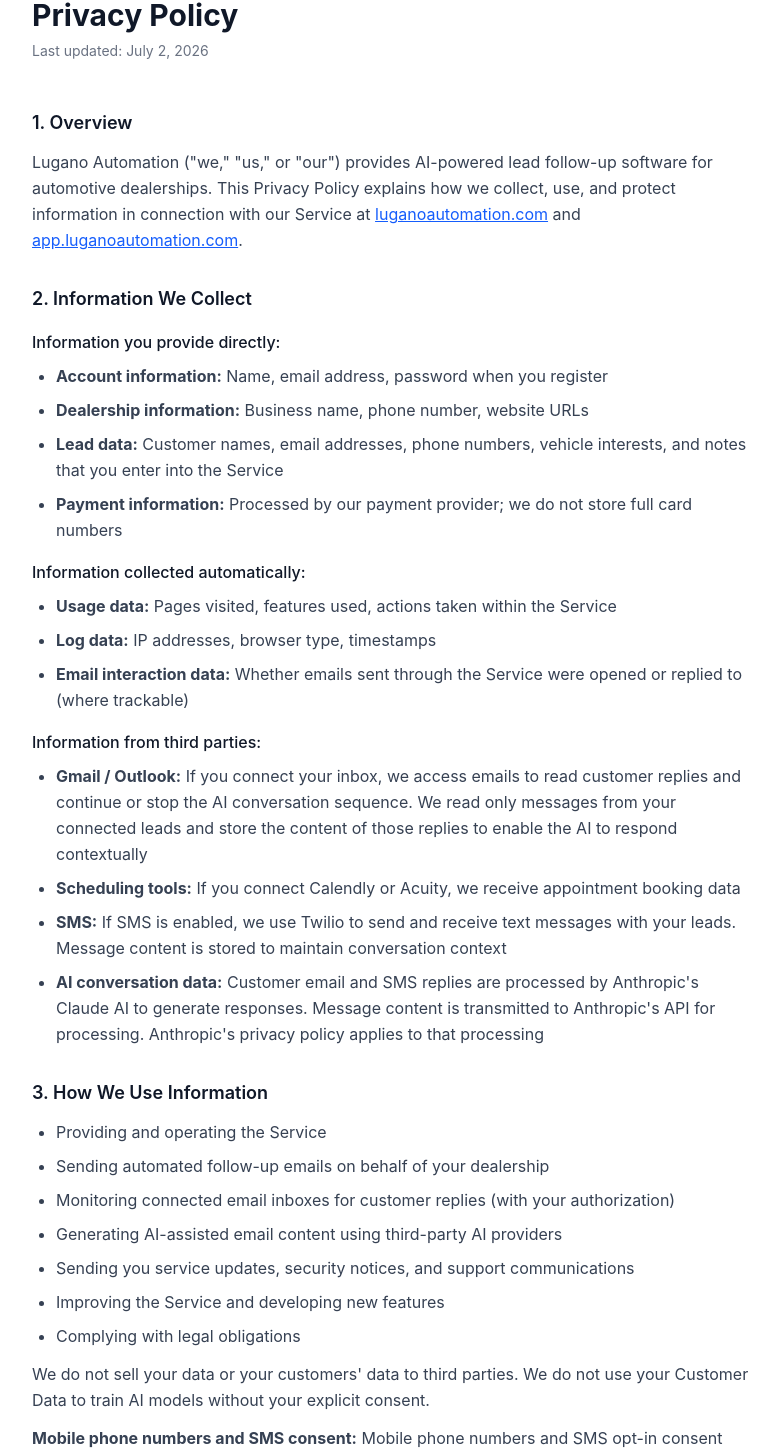
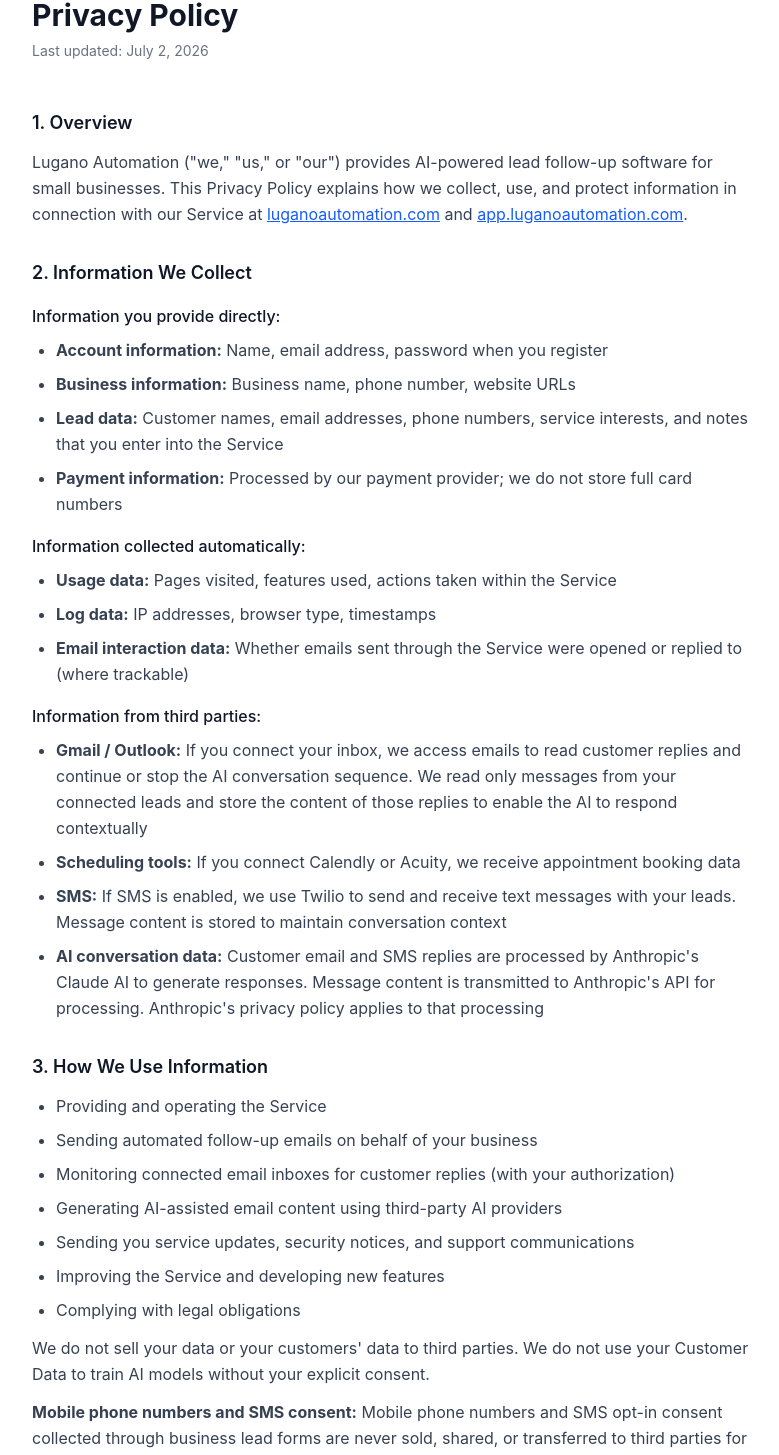
Before and after one commit to SolariAutomation/lugano-landing, a Next.js app: page /privacy in a window 1280 px wide. Shown: the part 128-1583 px from the top of the page, without its empty margins (248-1027 px from the left). Built offline with nearby package versions, Linux system fonts and the light colour scheme.

Commit message:
Remove dealership/automotive language from privacy policy and terms of service

```diff
--- a/app/privacy/page.tsx
+++ b/app/privacy/page.tsx
@@ -19,7 +19,7 @@
 
           <section>
             <h2 className="text-lg font-semibold text-gray-900 mb-3">1. Overview</h2>
-            <p>Lugano Automation (&quot;we,&quot; &quot;us,&quot; or &quot;our&quot;) provides AI-powered lead follow-up software for automotive dealerships. This Privacy Policy explains how we collect, use, and protect information in connection with our Service at <a href="https://luganoautomation.com" className="text-blue-600 underline">luganoautomation.com</a> and <a href="https://app.luganoautomation.com" className="text-blue-600 underline">app.luganoautomation.com</a>.</p>
+            <p>Lugano Automation (&quot;we,&quot; &quot;us,&quot; or &quot;our&quot;) provides AI-powered lead follow-up software for small businesses. This Privacy Policy explains how we collect, use, and protect information in connection with our Service at <a href="https://luganoautomation.com" className="text-blue-600 underline">luganoautomation.com</a> and <a href="https://app.luganoautomation.com" className="text-blue-600 underline">app.luganoautomation.com</a>.</p>
           </section>
 
           <section>
@@ -28,8 +28,8 @@
             <h3 className="font-medium text-gray-900 mb-2 mt-4">Information you provide directly:</h3>
             <ul className="list-disc pl-6 space-y-2">
               <li><strong>Account information:</strong> Name, email address, password when you register</li>
-              <li><strong>Dealership information:</strong> Business name, phone number, website URLs</li>
-              <li><strong>Lead data:</strong> Customer names, email addresses, phone numbers, vehicle interests, and notes that you enter into the Service</li>
+              <li><strong>Business information:</strong> Business name, phone number, website URLs</li>
+              <li><strong>Lead data:</strong> Customer names, email addresses, phone numbers, service interests, and notes that you enter into the Service</li>
               <li><strong>Payment information:</strong> Processed by our payment provider; we do not store full card numbers</li>
             </ul>
 
@@ -53,7 +53,7 @@
             <h2 className="text-lg font-semibold text-gray-900 mb-3">3. How We Use Information</h2>
             <ul className="list-disc pl-6 space-y-2">
               <li>Providing and operating the Service</li>
-              <li>Sending automated follow-up emails on behalf of your dealership</li>
+              <li>Sending automated follow-up emails on behalf of your business</li>
               <li>Monitoring connected email inboxes for customer replies (with your authorization)</li>
               <li>Generating AI-assisted email content using third-party AI providers</li>
               <li>Sending you service updates, security notices, and support communications</li>
@@ -61,7 +61,7 @@
               <li>Complying with legal obligations</li>
             </ul>
             <p className="mt-3">We do not sell your data or your customers&apos; data to third parties. We do not use your Customer Data to train AI models without your explicit consent.</p>
-            <p className="mt-3"><strong>Mobile phone numbers and SMS consent:</strong> Mobile phone numbers and SMS opt-in consent collected through dealership lead forms are never sold, shared, or transferred to third parties for marketing purposes. This data is used solely to facilitate follow-up communications between the dealership and the customer who submitted the form. Mobile opt-in data and consent will not be shared with any third party.</p>
+            <p className="mt-3"><strong>Mobile phone numbers and SMS consent:</strong> Mobile phone numbers and SMS opt-in consent collected through business lead forms are never sold, shared, or transferred to third parties for marketing purposes. This data is used solely to facilitate follow-up communications between the business and the customer who submitted the form. Mobile opt-in data and consent will not be shared with any third party.</p>
           </section>
 
           <section>
--- a/app/terms/page.tsx
+++ b/app/terms/page.tsx
@@ -25,7 +25,7 @@
 
           <section>
             <h2 className="text-lg font-semibold text-gray-900 mb-3">2. Description of Service</h2>
-            <p>Lugano Automation is a software-as-a-service (SaaS) platform designed for automotive dealerships. The Service provides AI-assisted email follow-up sequences, lead management, team coordination tools, appointment tracking, and related features to help dealerships engage with prospective customers.</p>
+            <p>Lugano Automation is a software-as-a-service (SaaS) platform designed for small businesses. The Service provides AI-assisted email follow-up sequences, lead management, team coordination tools, appointment tracking, and related features to help businesses engage with prospective customers.</p>
             <p className="mt-3">We use third-party AI providers (including Anthropic) to generate email content. AI-generated content is provided as a starting point and may require human review. We do not guarantee that AI-generated emails will achieve any particular outcome.</p>
           </section>
 
@@ -42,7 +42,7 @@
               <li>The CAN-SPAM Act and applicable email marketing regulations</li>
               <li>The Telephone Consumer Protection Act (TCPA) where applicable</li>
               <li>GDPR or other applicable data protection laws if you serve customers in those jurisdictions</li>
-              <li>All federal, state, and local laws governing automotive sales and customer communications</li>
+              <li>All federal, state, and local laws governing your industry and customer communications</li>
             </ul>
             <p className="mt-3">You may not use the Service to:</p>
             <ul className="list-disc pl-6 mt-3 space-y-2">
```
